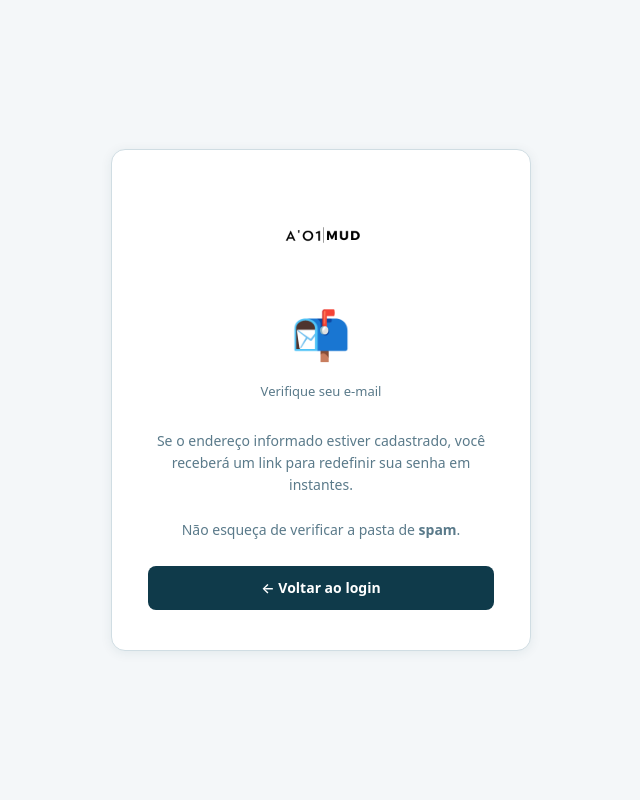
After one commit to jusobradiel/a01-precificacao, a Flask app: page /email-enviado in a window 1280 px wide. The commit adds this page. Shown: the whole page, without its empty margins (319-959 px from the left). Run offline with Flask 3, Linux system fonts and the light colour scheme.

Commit message:
fix: email reset em thread, sem 500; logo correta; pagina email-enviado
Co-Authored-By: Claude Sonnet 4.6 <noreply@anthropic.com>

```diff
--- a/app.py
+++ b/app.py
@@ -363,6 +363,37 @@ def logout():
 def expirado():
     return render_template("expirado.html")
 
+def _enviar_email_reset(email_destino, link):
+    try:
+        html_body = f"""
+        <div style="font-family:system-ui,sans-serif;max-width:480px;margin:0 auto;padding:32px 24px">
+          <p style="font-size:15px;color:#1A2E38">Olá!</p>
+          <p style="font-size:14px;color:#5A7A8A;margin-bottom:24px">
+            Recebemos uma solicitação para redefinir a senha da sua conta.
+            Clique no botão abaixo — o link é válido por <strong>1 hora</strong>.
+          </p>
+          <a href="{link}"
+             style="display:inline-block;background:#0F3A4A;color:white;padding:12px 28px;border-radius:8px;font-size:15px;font-weight:600;text-decoration:none">
+            Redefinir minha senha
+          </a>
+          <p style="font-size:12px;color:#8A9AAA;margin-top:24px">
+            Se você não solicitou isso, ignore este e-mail. Nenhuma alteração foi feita.
+          </p>
+          <hr style="border:none;border-top:1px solid #D0DDE3;margin:24px 0">
+          <p style="font-size:12px;color:#8A9AAA">A'01 Negócios — Precificação de Serviços</p>
+        </div>"""
+        msg = MIMEMultipart("alternative")
+        msg["Subject"] = "Redefinição de senha — Precificação de Serviços"
+        msg["From"]    = MAIL_USERNAME
+        msg["To"]      = email_destino
+        msg.attach(MIMEText(html_body, "html", "utf-8"))
+        with smtplib.SMTP("smtp.gmail.com", 587, timeout=10) as server:
+            server.starttls()
+            server.login(MAIL_USERNAME, MAIL_PASSWORD)
+            server.sendmail(MAIL_USERNAME, email_destino, msg.as_string())
+    except Exception:
+        pass
+
 @app.route("/esqueci-senha", methods=["GET", "POST"])
 def esqueci_senha():
     if request.method == "POST":
@@ -372,45 +403,27 @@ def esqueci_senha():
         email   = request.form.get("email", "").strip().lower()
         usuario = Usuario.query.filter_by(email=email).first()
         if usuario:
-            PasswordResetToken.query.filter_by(usuario_id=usuario.id).delete()
-            token     = secrets.token_urlsafe(40)
-            expiracao = datetime.utcnow() + timedelta(hours=1)
-            db.session.add(PasswordResetToken(
-                usuario_id=usuario.id, token=token, expiracao=expiracao))
-            db.session.commit()
-            link = url_for("resetar_senha", token=token, _external=True)
             try:
-                html_body = f"""
-                <div style="font-family:system-ui,sans-serif;max-width:480px;margin:0 auto;padding:32px 24px">
-                  <p style="font-size:15px;color:#1A2E38">Olá!</p>
-                  <p style="font-size:14px;color:#5A7A8A;margin-bottom:24px">
-                    Recebemos uma solicitação para redefinir a senha da sua conta.
-                    Clique no botão abaixo — o link é válido por <strong>1 hora</strong>.
-                  </p>
-                  <a href="{link}"
-                     style="display:inline-block;background:#0F3A4A;color:white;padding:12px 28px;border-radius:8px;font-size:15px;font-weight:600;text-decoration:none">
-                    Redefinir minha senha
-                  </a>
-                  <p style="font-size:12px;color:#8A9AAA;margin-top:24px">
-                    Se você não solicitou isso, ignore este e-mail. Nenhuma alteração foi feita.
-                  </p>
-                  <hr style="border:none;border-top:1px solid #D0DDE3;margin:24px 0">
-                  <p style="font-size:12px;color:#8A9AAA">A'01 Negócios — Precificação de Serviços</p>
-                </div>"""
-                msg = MIMEMultipart("alternative")
-                msg["Subject"] = "Redefinição de senha — Precificação de Serviços"
-                msg["From"]    = MAIL_USERNAME
-                msg["To"]      = email
-                msg.attach(MIMEText(html_body, "html", "utf-8"))
-                with smtplib.SMTP("smtp.gmail.com", 587, timeout=10) as server:
-                    server.starttls()
-                    server.login(MAIL_USERNAME, MAIL_PASSWORD)
-                    server.sendmail(MAIL_USERNAME, email, msg.as_string())
+                PasswordResetToken.query.filter_by(usuario_id=usuario.id).delete()
+                token     = secrets.token_urlsafe(40)
+                expiracao = datetime.utcnow() + timedelta(hours=1)
+                db.session.add(PasswordResetToken(
+                    usuario_id=usuario.id, token=token, expiracao=expiracao))
+                db.session.commit()
+                link = url_for("resetar_senha", token=token, _external=True)
+                threading.Thread(
+                    target=_enviar_email_reset,
+                    args=(email, link),
+                    daemon=True,
+                ).start()
             except Exception:
-                pass
-        flash("Se o e-mail estiver cadastrado, você receberá um link em instantes.", "success")
-        return redirect(url_for("esqueci_senha"))
+                db.session.rollback()
+        return redirect(url_for("email_enviado"))
     return render_template("esqueci_senha.html")
+
+@app.route("/email-enviado")
+def email_enviado():
+    return render_template("email_enviado.html")
 
 @app.route("/resetar-senha/<token>", methods=["GET", "POST"])
 def resetar_senha(token):
--- /dev/null
+++ b/templates/email_enviado.html
@@ -0,0 +1,23 @@
+<!DOCTYPE html>
+<html lang="pt-BR" data-theme="light">
+<head>
+<meta charset="UTF-8">
+<meta name="viewport" content="width=device-width, initial-scale=1">
+<title>Verifique seu e-mail — Precificação de Serviços</title>
+<link rel="stylesheet" href="{{ url_for('static', filename='css/style.css') }}">
+</head>
+<body>
+<div class="auth-page">
+  <div class="auth-card" style="text-align:center">
+    <img src="{{ url_for('static', filename='images/logo-preta.png') }}" alt="A'01 MUD" class="auth-logo-img">
+    <div style="font-size:48px;margin:16px 0 8px">📬</div>
+    <div class="auth-sub">Verifique seu e-mail</div>
+    <p style="font-size:14px;color:var(--muted);margin:16px 0 24px;line-height:1.6">
+      Se o endereço informado estiver cadastrado, você receberá um link para redefinir sua senha em instantes.<br><br>
+      Não esqueça de verificar a pasta de <strong>spam</strong>.
+    </p>
+    <a href="{{ url_for('login') }}" class="btn-primario full" style="text-decoration:none;display:block">← Voltar ao login</a>
+  </div>
+</div>
+</body>
+</html>
--- a/templates/esqueci_senha.html
+++ b/templates/esqueci_senha.html
@@ -9,7 +9,7 @@
 <body>
 <div class="auth-page">
   <div class="auth-card">
-    <img src="{{ url_for('static', filename='images/logo-branca.png') }}" alt="A'01 MUD" class="auth-logo-img">
+    <img src="{{ url_for('static', filename='images/logo-preta.png') }}" alt="A'01 MUD" class="auth-logo-img">
     <div class="auth-sub">Recuperação de senha</div>
 
     {% with msgs = get_flashed_messages(with_categories=true) %}
```
